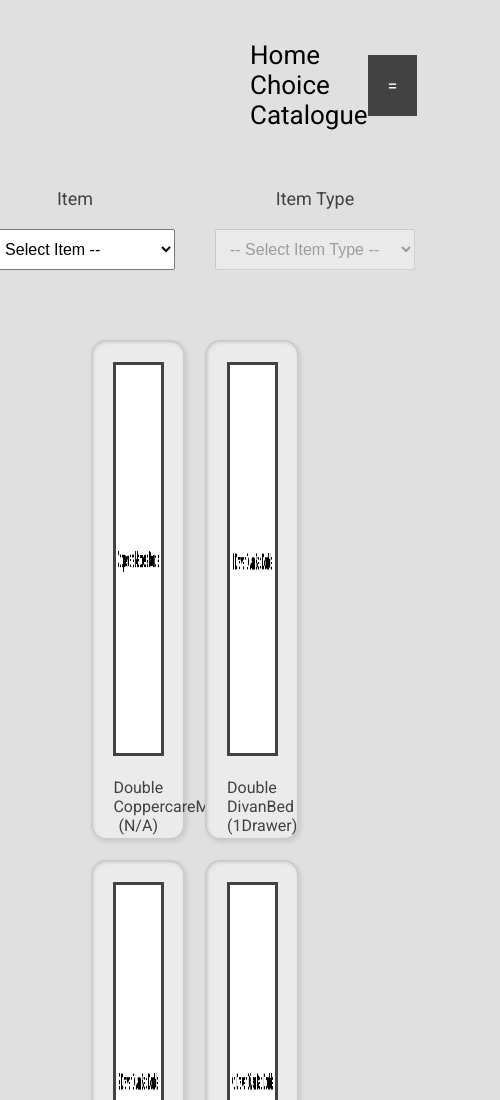
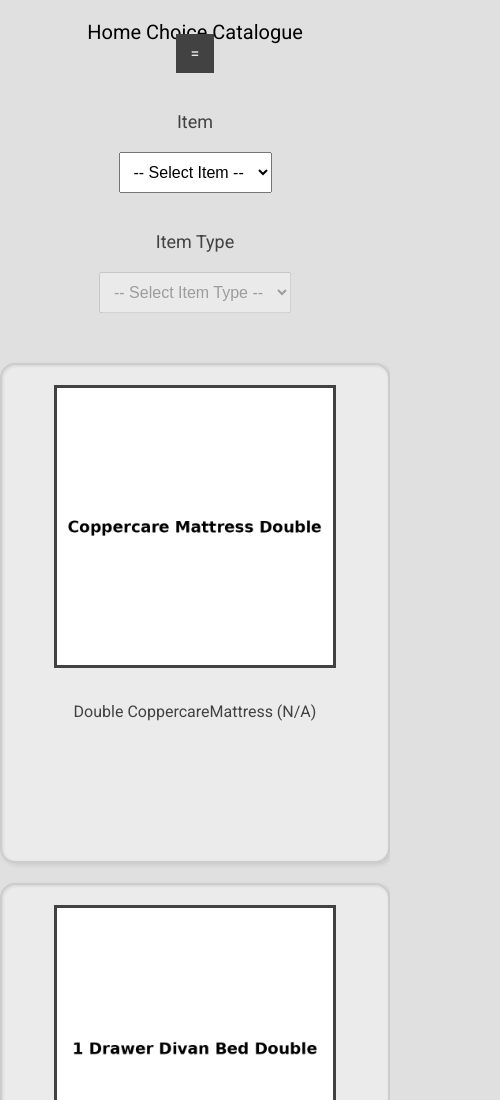
Before and after one commit to ZaynUH/Home-Choice-Catalogue, a plain HTML site: page index.html in a window 390 px wide. Shown: the top 1100 px of the page, 500 px wide, since content can reach past the window. Drawn offline with Linux system fonts and the light colour scheme.

Commit message:
MobileSupport

```diff
--- a/styles.css
+++ b/styles.css
@@ -1,3 +1,4 @@
+/* General Styles */
 body {
     font-family: 'Roboto', sans-serif;
     font-weight: 400;
@@ -7,6 +8,8 @@
     color: #424242; /* Dark Grey */
 }
 
+
+/* Header Styles */
 header {
     display: flex;
     justify-content: space-between;
@@ -65,6 +68,7 @@
 }
 
 
+/* Filters Section */
 .filters {
     display: flex;
     justify-content: center; /* Center the filters horizontally */
@@ -90,6 +94,7 @@
 }
 
 
+/* Items Section */
 .items {
     display: flex;
     flex-wrap: wrap;
@@ -114,7 +119,6 @@
 }
 
 .item:hover {
-
     width: 33%;
     height: 530px;
 }
@@ -126,3 +130,53 @@
     background-color: white;
     margin-bottom: 4%;
 }
+
+/* Mobile Styles */
+@media only screen and (max-width: 768px) {
+    /* Make header more mobile-friendly */
+    header {
+        display: block; /* Stack the content vertically */
+        padding: 20px;
+        text-align: center;
+    }
+
+    header p {
+        font-size: 20px; /* Smaller font for mobile */
+    }
+
+    header a {
+        font-size: 16px;
+        padding: 10px 15px; /* Smaller padding */
+        margin-top: 10px;
+    }
+
+    /* Filters */
+    .filters {
+        flex-direction: column; /* Stack filters on mobile */
+        margin-bottom: 30px;
+    }
+
+    .filter {
+        margin: 10px 0; /* Add vertical space between filters */
+    }
+
+    .filter select {
+        width: 100%; /* Full width select on mobile */
+    }
+
+    /* Items - 1 per row */
+    .items {
+        width: 100%; /* Full width container */
+        padding: 0;
+    }
+
+    .item {
+        width: 100%; /* Full width for each item */
+        margin: 10px 0;
+    }
+
+    .item img {
+        width: 80%; /* Reduce image size slightly for mobile */
+        height: auto; /* Maintain aspect ratio */
+    }
+}
```
